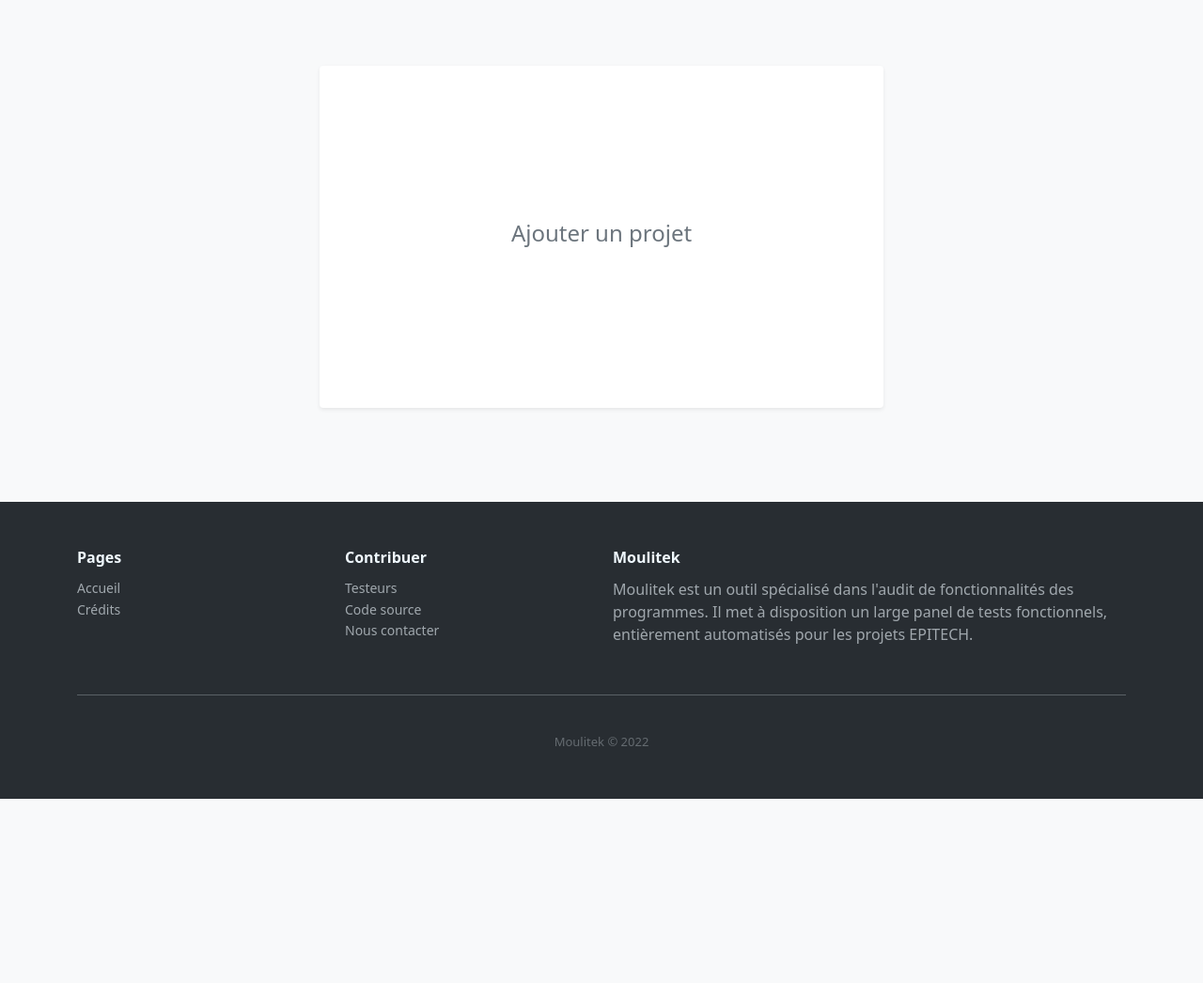
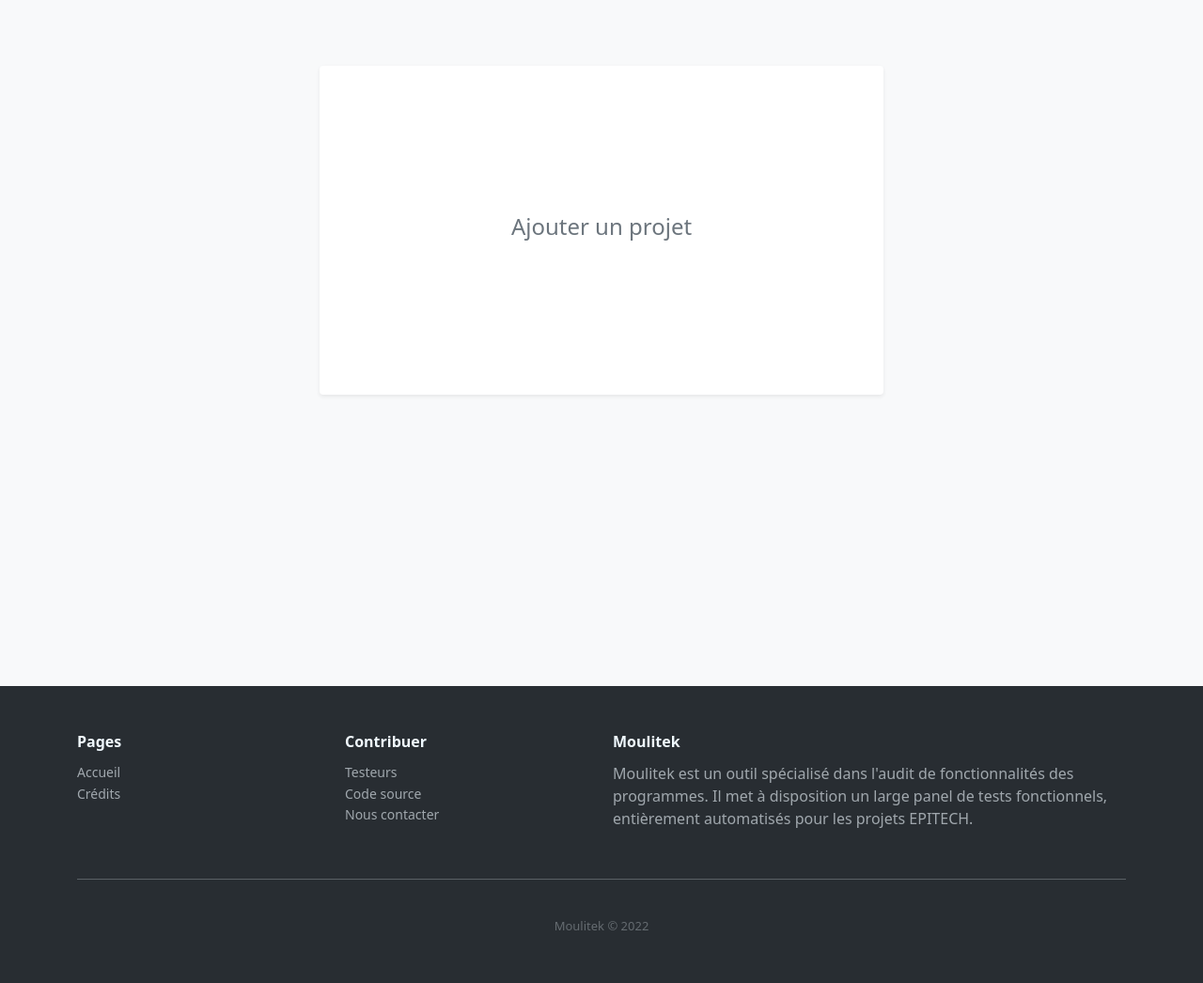
Before and after one commit to MathiDEV/moulitek_fr, a PHP site: page / in a window 1280 px wide. Shown: the part 66-1112 px from the top of the page at 94% size. Before the commit the page ends 916 px from the top, so only its background shows below. Run offline with PHP 8.4, Linux system fonts and the light colour scheme; the visitor is signed in with stand-in values (Sample User, id 1); data that the repository does not hold is empty; some libraries are stand-ins or nearby versions.

Commit message:
[FIX] Fixed index footer margin top.

```diff
--- a/css/main.css
+++ b/css/main.css
@@ -24,6 +24,7 @@ img {
 .projects {
     margin-top: 70px;
     gap: 10px;
+    min-height: 70vh;
 }
 
 svg.radial-progress {
@@ -60,6 +61,7 @@ svg.radial-progress circle.complete {
 .card {
     max-width: 600px;
     min-width: 480px;
+    max-height: 350px;
 }
 
 .card .card-body {
```
